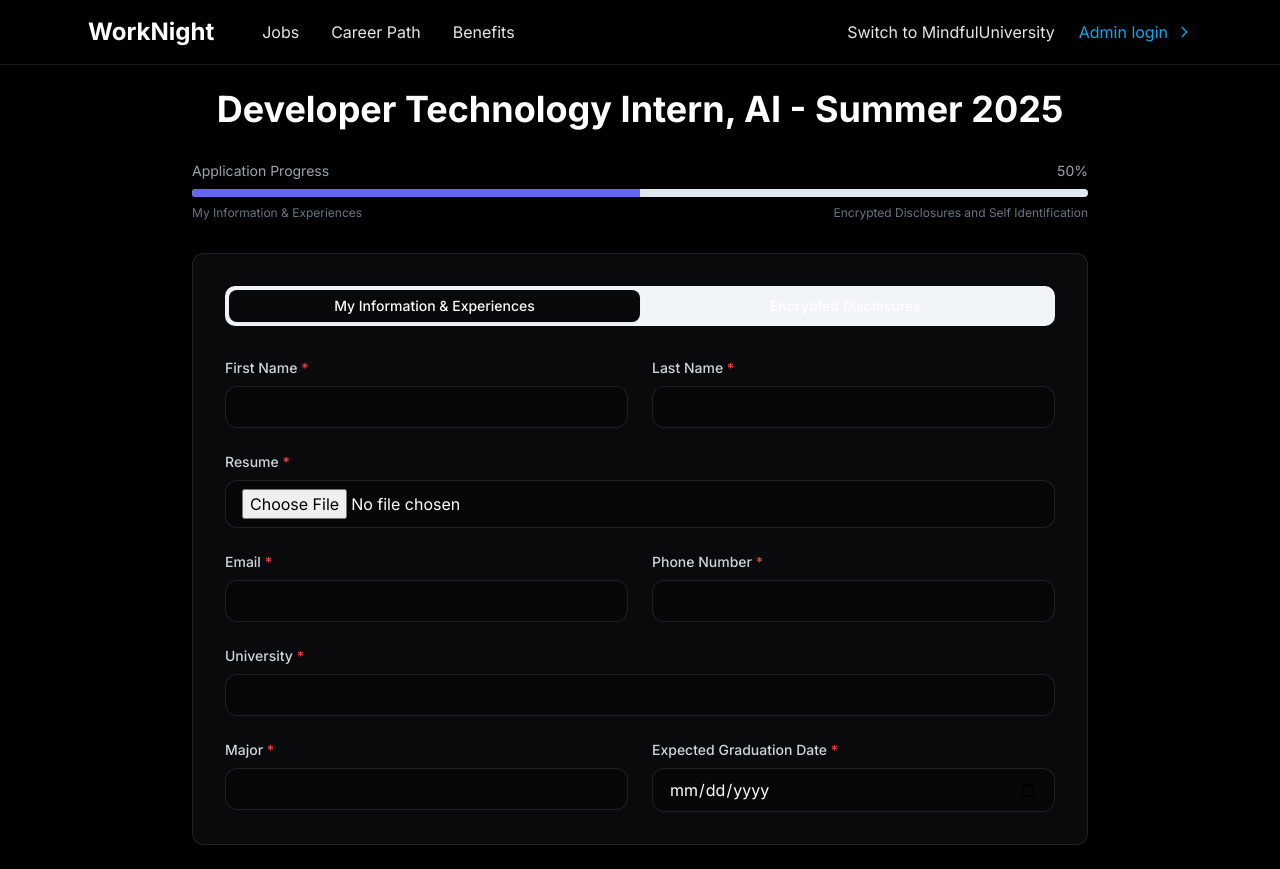
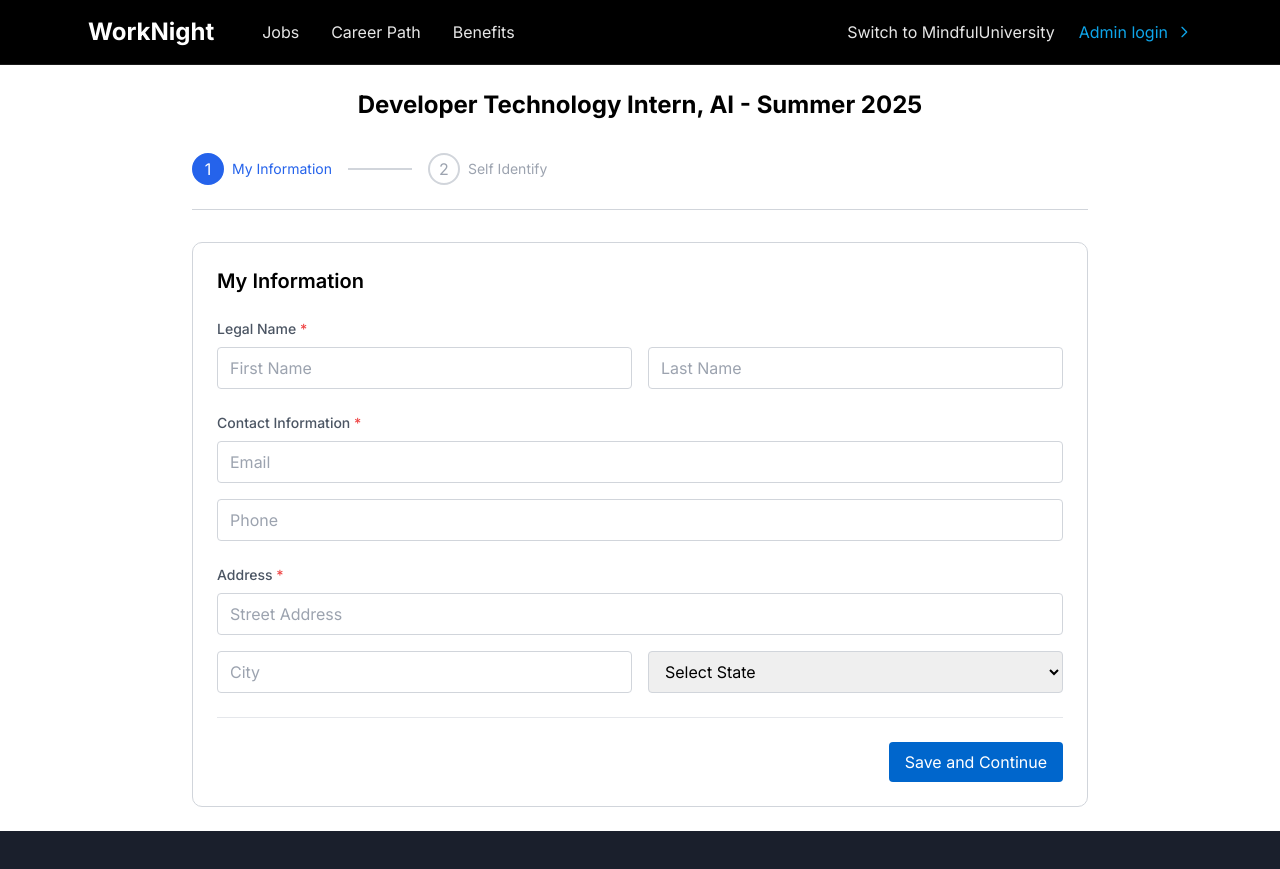
Before and after one commit to zoraizmohammad/treehacks-2025, a React (Vite) app: page /worknight in a window 1280 px wide. After the commit the page ends 831 px from the top, so only its background shows below. Built offline with nearby package versions, Linux system fonts and the light colour scheme.

Commit message:
Style WorkNight page
Update the styling of the WorkNight page to mimic the look and feel of Workday, including a white background with black text and borders around input boxes.  Navigation to the next page will only be possible after clicking "Save and Continue".

```diff
--- a/src/pages/WorkNight.tsx
+++ b/src/pages/WorkNight.tsx
@@ -82,61 +82,67 @@ const WorkNight = () => {
     }
   };
 
+  const handleNext = () => {
+    setCurrentStep(2);
+    toast({
+      title: "Progress Saved",
+      description: "Your information has been saved. Moving to next section.",
+    });
+  };
+
   return (
-    <div className="min-h-screen bg-black">
+    <div className="min-h-screen bg-white">
       <Header isWorkNight />
-      <div className="text-white p-6">
+      <div className="text-black p-6">
         <div className="max-w-4xl mx-auto">
           <motion.div
             initial={{ opacity: 0, y: 20 }}
             animate={{ opacity: 1, y: 0 }}
             className="text-center mb-8"
           >
-            <h1 className="text-4xl font-bold mb-6 text-white">
+            <h1 className="text-2xl font-bold mb-6 text-black">
               Developer Technology Intern, AI - Summer 2025
             </h1>
           </motion.div>
 
-          <div className="mb-8">
-            <div className="flex justify-between text-sm text-gray-400 mb-2">
-              <span>Application Progress</span>
-              <span>{Math.round(progress)}%</span>
+          <div className="mb-8 border-b border-gray-300 pb-4">
+            <div className="flex items-center justify-between mb-2">
+              <div className="flex items-center space-x-4">
+                {[1, 2].map((step) => (
+                  <div
+                    key={step}
+                    className={`flex items-center ${step === currentStep ? 'text-blue-600' : 'text-gray-400'}`}
+                  >
+                    <div className={`w-8 h-8 rounded-full border-2 flex items-center justify-center
+                      ${step === currentStep ? 'border-blue-600 bg-blue-600 text-white' : 'border-gray-300'}`}
+                    >
+                      {step}
                     </div>
-            <Progress value={progress} className="h-2" />
-            <div className="flex justify-between mt-2 text-xs text-gray-500">
-              <span>My Information & Experiences</span>
-              <span>Encrypted Disclosures and Self Identification</span>
+                    <span className="ml-2 text-sm">
+                      {step === 1 ? 'My Information' : 'Self Identify'}
+                    </span>
+                    {step < 2 && <div className="w-16 h-[2px] bg-gray-300 ml-4" />}
+                  </div>
+                ))}
+              </div>
             </div>
           </div>
 
-          <Tabs defaultValue="info" className="glass-card p-8">
-            <TabsList className="grid w-full grid-cols-2 mb-8">
-              <TabsTrigger
-                value="info"
-                onClick={() => setCurrentStep(1)}
-                className="text-white"
-              >
-                My Information & Experiences
-              </TabsTrigger>
-              <TabsTrigger
-                value="disclosures"
-                onClick={() => setCurrentStep(2)}
-                className="text-white"
-              >
-                Encrypted Disclosures
-              </TabsTrigger>
-            </TabsList>
-
-            <TabsContent value="info">
+          <div className="bg-white border border-gray-300 rounded-md p-6">
+            {currentStep === 1 ? (
+              <div>
+                <h2 className="text-xl font-semibold mb-6 text-black">My Information</h2>
                 <form className="space-y-6">
-                <div className="grid grid-cols-2 gap-6">
                   <div>
-                    <label className="block text-sm font-medium text-gray-300 mb-2">
-                      First Name <span className="text-red-500">*</span>
+                    <label className="block text-sm font-medium text-gray-600 mb-2">
+                      Legal Name <span className="text-red-500">*</span>
                     </label>
+                    <div className="grid grid-cols-2 gap-4">
+                      <div>
                         <input
                           type="text"
-                      className="input-field"
+                          placeholder="First Name"
+                          className="w-full px-3 py-2 border border-gray-300 rounded text-black"
                           required
                           value={formData.personalInfo.firstName}
                           onChange={(e) => setFormData({
@@ -146,12 +152,10 @@ const WorkNight = () => {
                         />
                       </div>
                       <div>
-                    <label className="block text-sm font-medium text-gray-300 mb-2">
-                      Last Name <span className="text-red-500">*</span>
-                    </label>
                         <input
                           type="text"
-                      className="input-field"
+                          placeholder="Last Name"
+                          className="w-full px-3 py-2 border border-gray-300 rounded text-black"
                           required
                           value={formData.personalInfo.lastName}
                           onChange={(e) => setFormData({
@@ -161,28 +165,17 @@ const WorkNight = () => {
                         />
                       </div>
                     </div>
+                  </div>
 
                   <div>
-                  <label className="block text-sm font-medium text-gray-300 mb-2">
-                    Resume <span className="text-red-500">*</span>
+                    <label className="block text-sm font-medium text-gray-600 mb-2">
+                      Contact Information <span className="text-red-500">*</span>
                     </label>
-                  <input
-                    type="file"
-                    accept=".pdf,.doc,.docx"
-                    onChange={handleFileChange}
-                    className="input-field"
-                    required
-                  />
-                </div>
-
-                <div className="grid grid-cols-2 gap-6">
-                  <div>
-                    <label className="block text-sm font-medium text-gray-300 mb-2">
-                      Email <span className="text-red-500">*</span>
-                    </label>
+                    <div className="space-y-4">
                       <input
                         type="email"
-                      className="input-field"
+                        placeholder="Email"
+                        className="w-full px-3 py-2 border border-gray-300 rounded text-black"
                         required
                         value={formData.personalInfo.email}
                         onChange={(e) => setFormData({
@@ -190,14 +183,10 @@ const WorkNight = () => {
                           personalInfo: { ...formData.personalInfo, email: e.target.value }
                         })}
                       />
-                  </div>
-                  <div>
-                    <label className="block text-sm font-medium text-gray-300 mb-2">
-                      Phone Number <span className="text-red-500">*</span>
-                    </label>
                       <input
                         type="tel"
-                      className="input-field"
+                        placeholder="Phone"
+                        className="w-full px-3 py-2 border border-gray-300 rounded text-black"
                         required
                         value={formData.personalInfo.phone}
                         onChange={(e) => setFormData({
@@ -209,168 +198,126 @@ const WorkNight = () => {
                   </div>
 
                   <div>
-                  <label className="block text-sm font-medium text-gray-300 mb-2">
-                    University <span className="text-red-500">*</span>
+                    <label className="block text-sm font-medium text-gray-600 mb-2">
+                      Address <span className="text-red-500">*</span>
                     </label>
+                    <div className="space-y-4">
                       <input
                         type="text"
-                    className="input-field"
+                        placeholder="Street Address"
+                        className="w-full px-3 py-2 border border-gray-300 rounded text-black"
                         required
-                    value={formData.personalInfo.university}
+                        value={formData.personalInfo.address}
                         onChange={(e) => setFormData({
                           ...formData,
-                        personalInfo: { ...formData.personalInfo, university: e.target.value }
+                          personalInfo: { ...formData.personalInfo, address: e.target.value }
                         })}
                       />
+                      <div className="grid grid-cols-2 gap-4">
+                        <input
+                          type="text"
+                          placeholder="City"
+                          className="w-full px-3 py-2 border border-gray-300 rounded text-black"
+                          required
+                          value={formData.personalInfo.city}
+                          onChange={(e) => setFormData({
+                            ...formData,
+                            personalInfo: { ...formData.personalInfo, city: e.target.value }
+                          })}
+                        />
+                        <select
+                          className="w-full px-3 py-2 border border-gray-300 rounded text-black"
+                          required
+                          value={formData.personalInfo.state}
+                          onChange={(e) => setFormData({
+                            ...formData,
+                            personalInfo: { ...formData.personalInfo, state: e.target.value }
+                          })}
+                        >
+                          <option value="">Select State</option>
+                          <option value="CA">California</option>
+                          <option value="NY">New York</option>
+                          <option value="TX">Texas</option>
+                        </select>
+                      </div>
+                    </div>
                   </div>
 
-                <div className="grid grid-cols-2 gap-6">
-                  <div>
-                    <label className="block text-sm font-medium text-gray-300 mb-2">
-                      Major <span className="text-red-500">*</span>
-                    </label>
-                    <input
-                      type="text"
-                      className="input-field"
-                      required
-                      value={formData.personalInfo.major}
-                      onChange={(e) => setFormData({
-                        ...formData,
-                        personalInfo: { ...formData.personalInfo, major: e.target.value }
-                      })}
-                    />
-                  </div>
-                  <div>
-                    <label className="block text-sm font-medium text-gray-300 mb-2">
-                      Expected Graduation Date <span className="text-red-500">*</span>
-                    </label>
-                    <input
-                      type="date"
-                      className="input-field"
-                      required
-                      value={formData.personalInfo.graduationDate}
-                      onChange={(e) => setFormData({
-                        ...formData,
-                        personalInfo: { ...formData.personalInfo, graduationDate: e.target.value }
-                      })}
-                    />
-                  </div>
+                  <div className="pt-6 flex justify-end border-t border-gray-200">
+                    <button
+                      type="button"
+                      onClick={handleNext}
+                      className="px-4 py-2 bg-[#0066CC] text-white rounded hover:bg-[#0052A3]"
+                    >
+                      Save and Continue
+                    </button>
                   </div>
                 </form>
-            </TabsContent>
-
-            <TabsContent value="disclosures">
+              </div>
+            ) : (
+              <div>
+                <h2 className="text-xl font-semibold mb-6 text-black">Self Identification</h2>
                 <form onSubmit={handleSubmit} className="space-y-6">
                   <div>
-                  <h3 className="text-lg font-medium mb-4">Voluntary Self-Identification</h3>
-                  <p className="text-sm text-gray-400 mb-6">
-                    Submission of this information is voluntary and refusal to provide it will not subject you to any adverse treatment.
-                  </p>
-                </div>
-
-                <div>
-                  <label className="block text-sm font-medium text-gray-300 mb-2">
-                    Age Range
-                  </label>
-                  <select
-                    className="input-field"
-                    value={formData.voluntaryDisclosure.ageRange}
-                    onChange={(e) => setFormData({
-                      ...formData,
-                      voluntaryDisclosure: { ...formData.voluntaryDisclosure, ageRange: e.target.value }
-                    })}
-                  >
-                    <option value="">Select an option</option>
-                    <option value="18-24">18-24</option>
-                    <option value="25-34">25-34</option>
-                    <option value="35-44">35-44</option>
-                    <option value="45+">45+</option>
-                    <option value="decline">Prefer not to say</option>
-                  </select>
-                </div>
-
-                <div>
-                  <label className="block text-sm font-medium text-gray-300 mb-2">
+                    <label className="block text-sm font-medium text-gray-600 mb-2">
                       Gender
                     </label>
                     <select
-                    className="input-field"
+                      className="w-full px-3 py-2 border border-gray-300 rounded text-black"
                       value={formData.voluntaryDisclosure.gender}
                       onChange={(e) => setFormData({
                         ...formData,
                         voluntaryDisclosure: { ...formData.voluntaryDisclosure, gender: e.target.value }
                       })}
                     >
-                    <option value="">Select an option</option>
+                      <option value="">Select Gender</option>
                       <option value="male">Male</option>
                       <option value="female">Female</option>
                       <option value="non-binary">Non-binary</option>
-                    <option value="other">Other</option>
                       <option value="decline">Prefer not to say</option>
                     </select>
                   </div>
 
                   <div>
-                  <label className="block text-sm font-medium text-gray-300 mb-2">
+                    <label className="block text-sm font-medium text-gray-600 mb-2">
                       Race/Ethnicity
                     </label>
                     <select
-                    className="input-field"
+                      className="w-full px-3 py-2 border border-gray-300 rounded text-black"
                       value={formData.voluntaryDisclosure.ethnicity}
                       onChange={(e) => setFormData({
                         ...formData,
                         voluntaryDisclosure: { ...formData.voluntaryDisclosure, ethnicity: e.target.value }
                       })}
                     >
-                    <option value="">Select an option</option>
+                      <option value="">Select Race/Ethnicity</option>
                       <option value="asian">Asian</option>
                       <option value="black">Black or African American</option>
                       <option value="hispanic">Hispanic or Latino</option>
-                    <option value="native">Native American or Alaska Native</option>
-                    <option value="pacific">Native Hawaiian or Pacific Islander</option>
                       <option value="white">White</option>
-                    <option value="multiple">Two or More Races</option>
                       <option value="decline">Prefer not to say</option>
                     </select>
                   </div>
 
-                <div>
-                  <label className="block text-sm font-medium text-gray-300 mb-2">
-                    Disability Status
-                  </label>
-                  <select
-                    className="input-field"
-                    value={formData.voluntaryDisclosure.disability}
-                    onChange={(e) => setFormData({
-                      ...formData,
-                      voluntaryDisclosure: { ...formData.voluntaryDisclosure, disability: e.target.value }
-                    })}
-                  >
-                    <option value="">Select an option</option>
-                    <option value="yes">Yes, I have a disability</option>
-                    <option value="no">No, I don't have a disability</option>
-                    <option value="decline">Prefer not to say</option>
-                  </select>
-                </div>
-
-                <div className="flex justify-between mt-8">
+                  <div className="pt-6 flex justify-between border-t border-gray-200">
                     <button
                       type="button"
                       onClick={() => setCurrentStep(1)}
-                    className="px-6 py-2 bg-gray-800 text-white rounded-lg hover:bg-gray-700 transition-colors"
+                      className="px-4 py-2 border border-gray-300 text-gray-700 rounded hover:bg-gray-50"
                     >
-                    Previous
+                      Back
                     </button>
                     <button
                       type="submit"
-                    className="px-6 py-2 bg-blue-600 text-white rounded-lg hover:bg-blue-500 transition-colors"
+                      className="px-4 py-2 bg-[#0066CC] text-white rounded hover:bg-[#0052A3]"
                     >
                       Submit Application
                     </button>
                   </div>
                 </form>
-            </TabsContent>
-          </Tabs>
+              </div>
+            )}
+          </div>
         </div>
       </div>
     </div>
```
Lines whose indentation alone changed are shown as unchanged.
